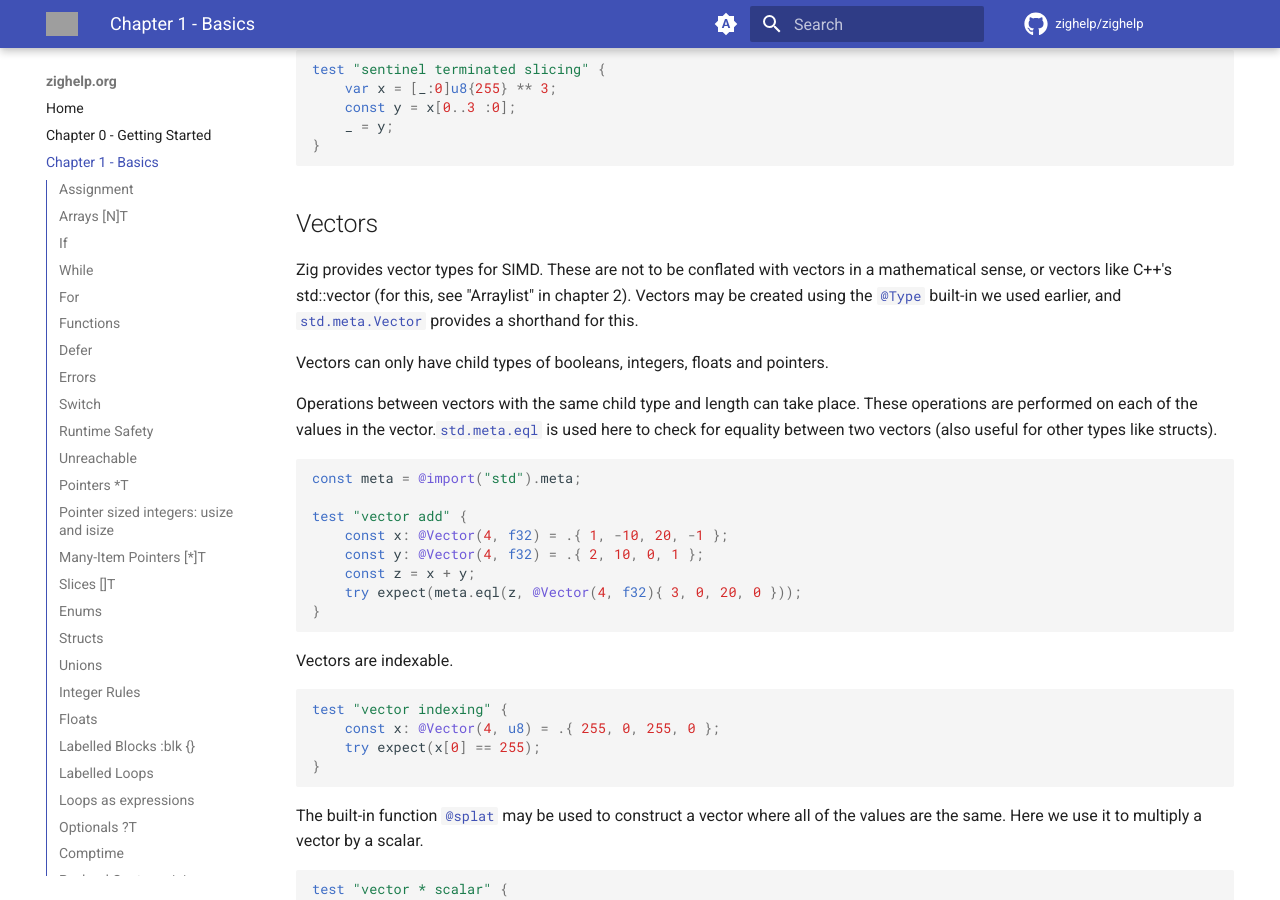
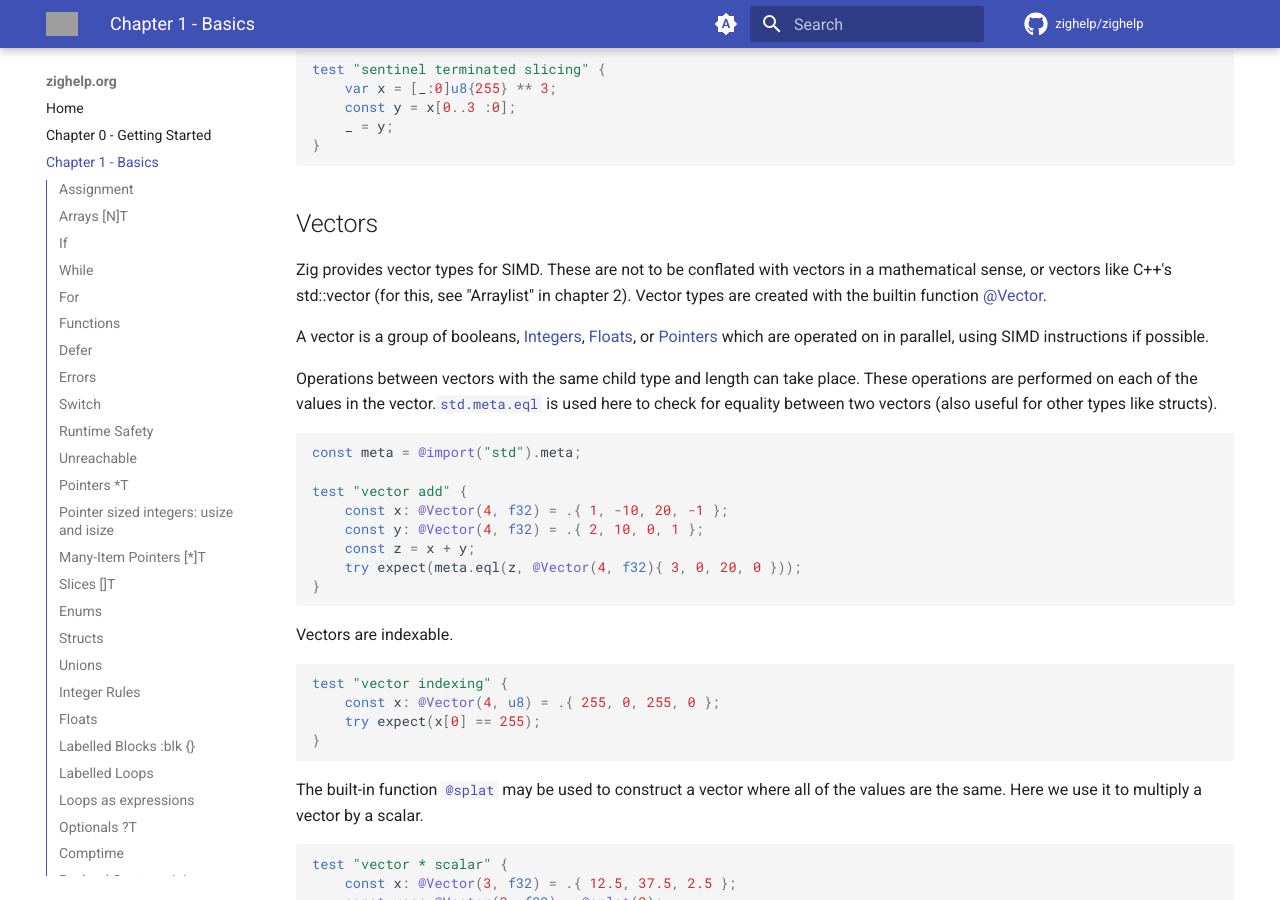
Before and after one commit to Sobeston/zig.guide, an MkDocs documentation site: the page built from docs/chapter-1.md, in a window 1280 px wide and 900 px high, scrolled down 30219 px. Built offline with MkDocs 1.6.1 and Material for MkDocs 9.7.7, drawn with Linux system fonts in a browser that asks for light colours; comment, search, counter and statistics services are not loaded; grey boxes are pictures that could not be loaded.

Commit message:
Improve Vectors section

````diff
--- a/docs/chapter-1.md
+++ b/docs/chapter-1.md
@@ -1489,11 +1489,11 @@ test "sentinel terminated slicing" {
 
 ## Vectors
 
-Zig provides vector types for SIMD. These are not to be conflated with vectors in a mathematical sense, or vectors like C++'s std::vector (for this, see "Arraylist" in chapter 2). Vectors may be created using the [`@Type`](https://ziglang.org/documentation/master/#Type) built-in we used earlier, and [`std.meta.Vector`](https://ziglang.org/documentation/master/std/#std;meta.Vector) provides a shorthand for this.
-
-Vectors can only have child types of booleans, integers, floats and pointers.
-
-Operations between vectors with the same child type and length can take place. These operations are performed on each of the values in the vector.[`std.meta.eql`](https://ziglang.org/documentation/master/std/#std;meta.eql) is used here to check for equality between two vectors (also useful for other types like structs).
+Zig provides vector types for SIMD. These are not to be conflated with vectors in a mathematical sense, or vectors like C++'s std::vector (for this, see "Arraylist" in chapter 2). Vector types are created with the builtin function [@Vector](https://ziglang.org/documentation/master/#Vector).
+
+A vector is a group of booleans, [Integers](https://ziglang.org/documentation/master/#Integers), [Floats](#floats), or [Pointers](#pointers-t) which are operated on in parallel, using SIMD instructions if possible.
+
+Operations between vectors with the same child type and length can take place. These operations are performed on each of the values in the vector.[`std.meta.eql`](https://ziglang.org/documentation/master/std/#A;std:meta.eql) is used here to check for equality between two vectors (also useful for other types like structs).
 
 ```zig
 const meta = @import("std").meta;
@@ -1525,7 +1525,7 @@ test "vector * scalar" {
 }
 ```
 
-Vectors do not have a `len` field like arrays, but may still be looped over. Here, [`std.mem.len`](https://ziglang.org/documentation/master/std/#std;mem.len) is used as a shortcut for `@typeInfo(@TypeOf(x)).Vector.len`.
+Vectors do not have a `len` field like arrays, but may still be looped over. Here, [`std.mem.len`](https://ziglang.org/documentation/master/std/#A;std:mem.len) is used as a shortcut for `@typeInfo(@TypeOf(x)).Vector.len`.
 
 ```zig
 const len = @import("std").mem.len;
````
